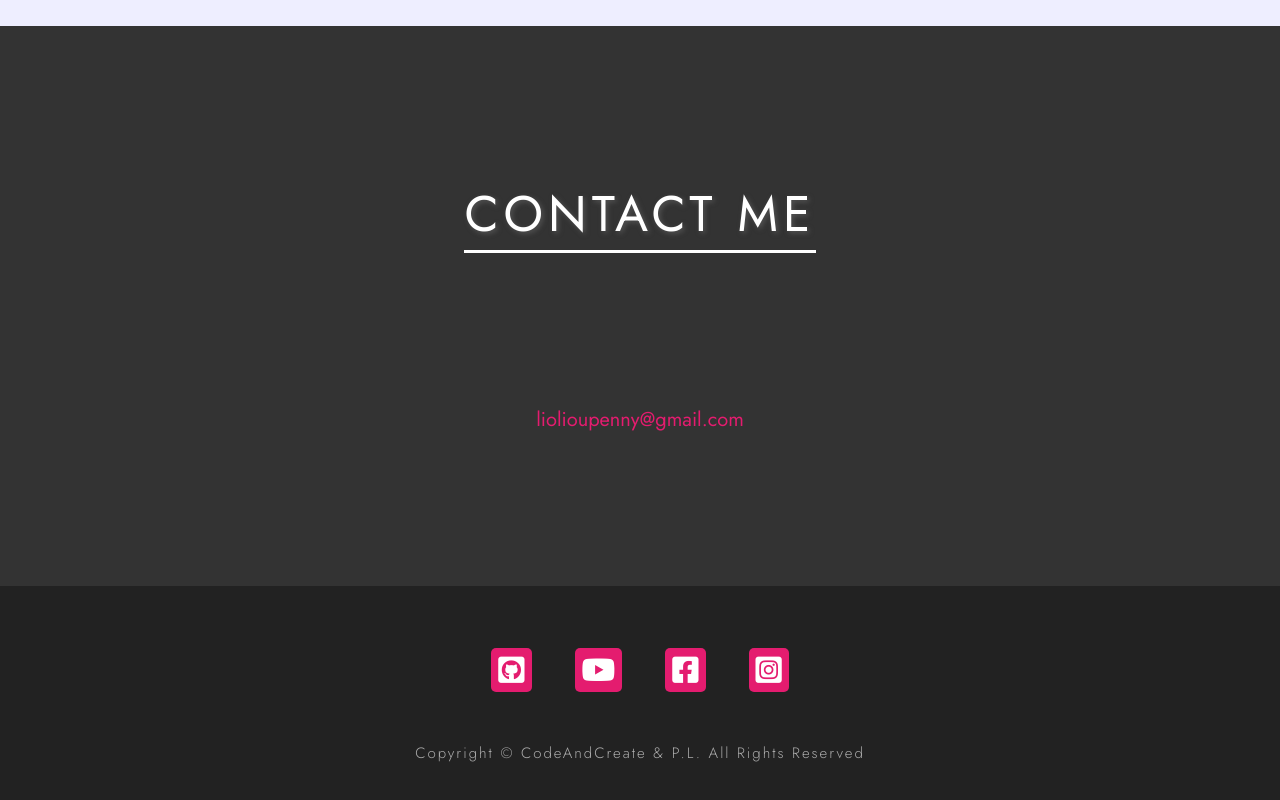
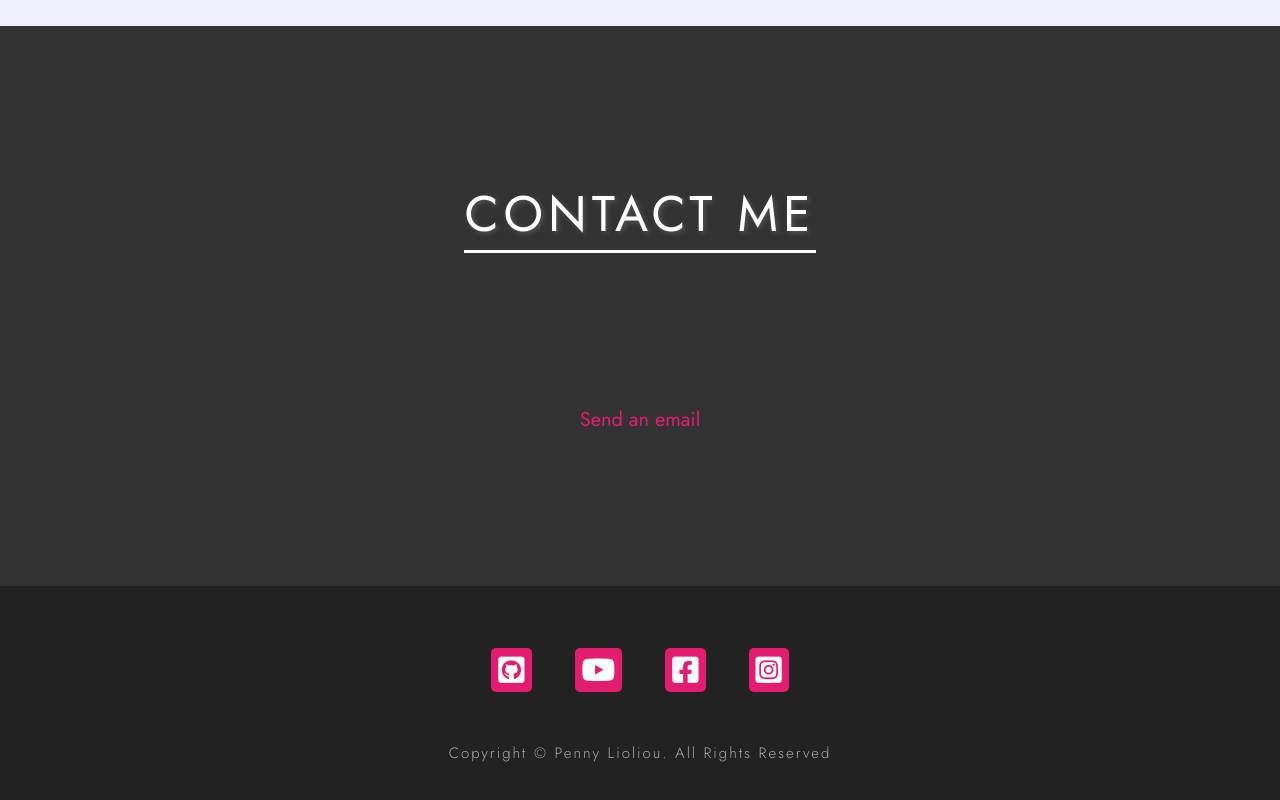
Before and after one commit to dev-penny/personal-portfolio, a plain HTML site: page index.html in a window 1280 px wide. Shown: the part 2537-3337 px from the top of the page. Drawn offline with Linux system fonts and the light colour scheme.

Commit message:
first commit

```diff
--- a/index.html
+++ b/index.html
@@ -163,7 +163,8 @@
       <!-- Section 4 -->
       <section class="section-4" id="section-4">
         <h1 class="section-heading section-4-heading">Contact Me</h1>
-        <h2 class="section-detail section-4-detail">liolioupenny@gmail.com</h2>
+        <a class="section-detail section-4-detail" href="mailto:liolioupenny@gmail.com">Send an email</a>
+        <!--<h2 class="section-detail section-4-detail">liolioupenny@gmail.com</h2>-->
       </section>
       <!-- End of Section 4 -->
 
@@ -184,7 +185,7 @@
           </a>
         </div>
         <p class="copyright">
-          Copyright &copy; CodeAndCreate & P.L. All Rights Reserved
+          Copyright &copy; Penny Lioliou. All Rights Reserved
         </p>
       </footer>
       <!-- End of Section 5 -->
```
